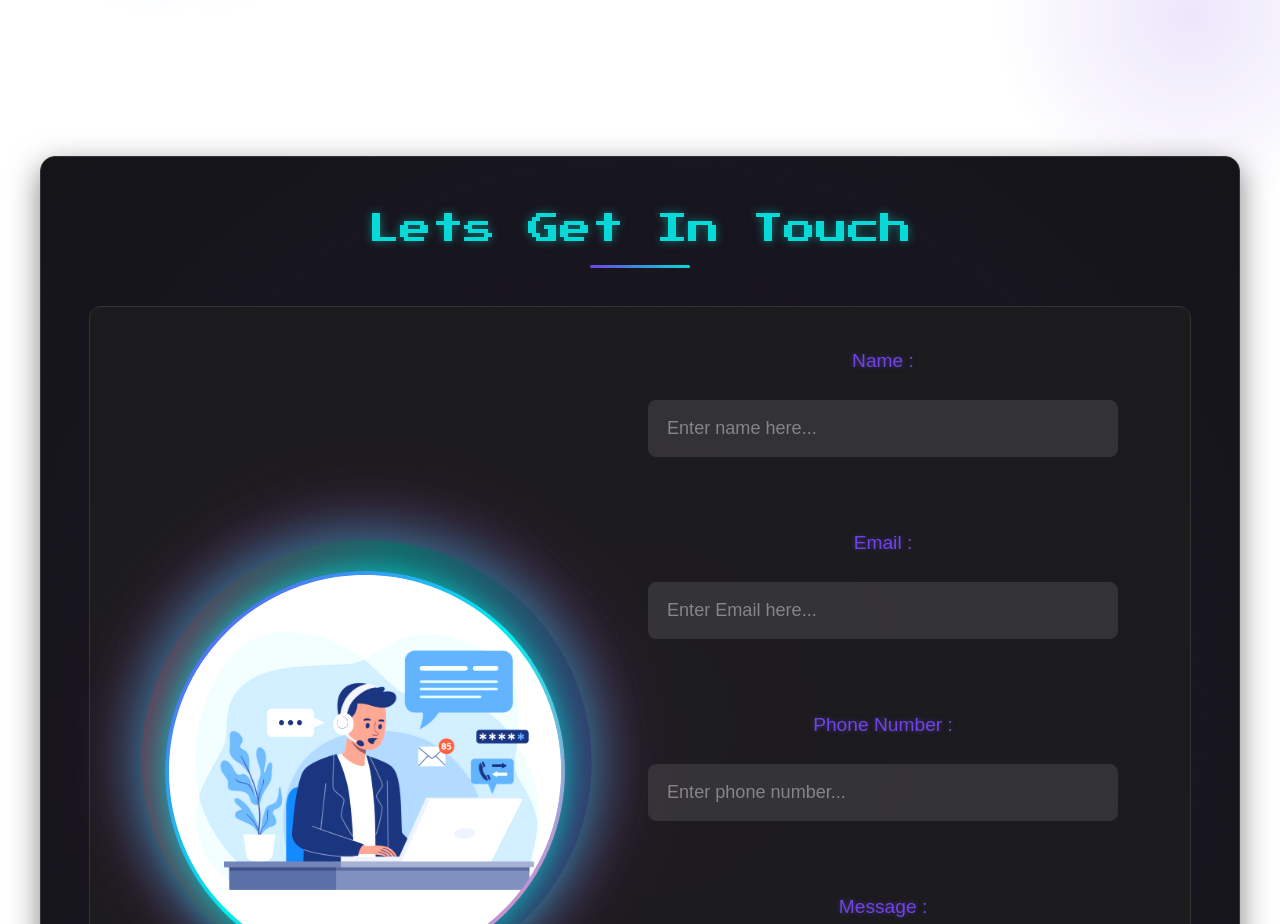
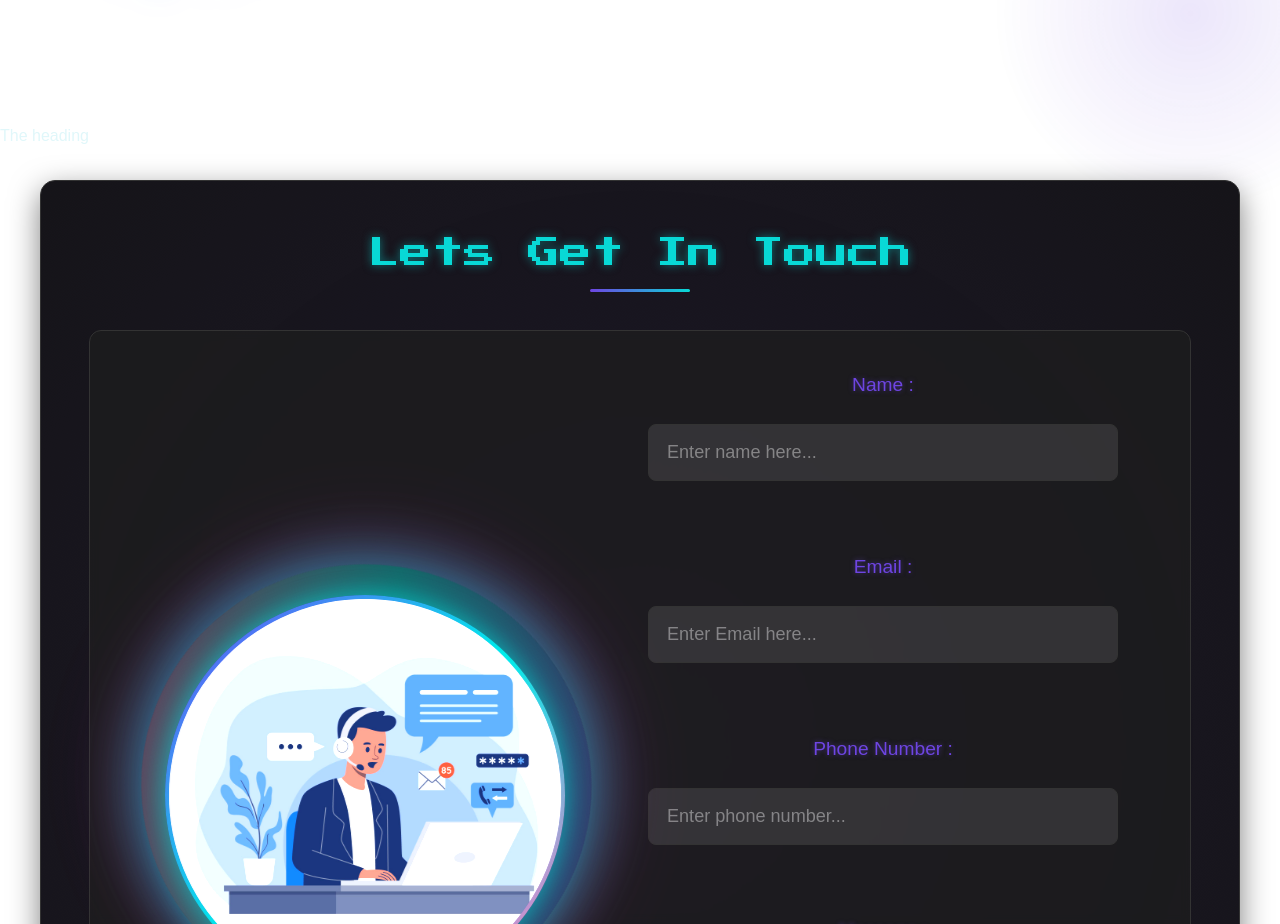
Before and after one commit to arnavanand2005/Portfolio-website, a React (Vite) app: page / in a window 1280 px wide. Shown: the part 1440-2364 px from the top of the page. Built offline with nearby package versions, Linux system fonts and the light colour scheme.

Commit message:
added technolgies/skills

```diff
--- a/package.json
+++ b/package.json
@@ -15,6 +15,7 @@
     "@mui/icons-material": "^7.1.2",
     "@mui/material": "^7.1.2",
     "@tailwindcss/vite": "^4.1.11",
+    "prettier": "^3.6.2",
     "react": "^19.1.0",
     "react-dom": "^19.1.0",
     "react-scroll": "^1.9.3",
--- a/src/App.jsx
+++ b/src/App.jsx
@@ -2,6 +2,7 @@
 import Navbar from './components/Navbar'
 import Contact from './components/Contact'
 import Home from './components/Home'
+import Skills from './components/Skills'
 
 export default function App() {
   return (
@@ -10,6 +11,7 @@
 <div>
         <Navbar />
         <Home />
+        <Skills />
         <Contact />
       </div>
     </>
--- /dev/null
+++ b/src/components/Skills.jsx
@@ -0,0 +1,13 @@
+import React from 'react'
+
+const Skills = () => {
+  return (
+    <div>
+      <h1 >
+        The heading
+      </h1>
+    </div>
+  )
+}
+
+export default Skills
```
Also changed, not shown: src/components/Skill.jsx (deleted), 1 other file (tests, documents, lock files or other folders).
